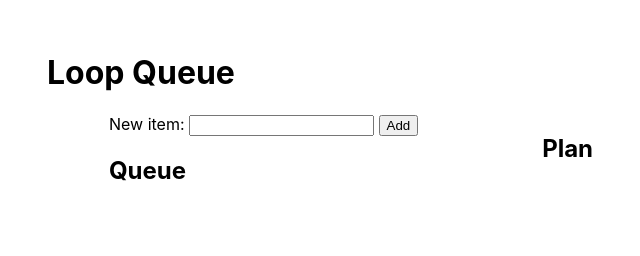
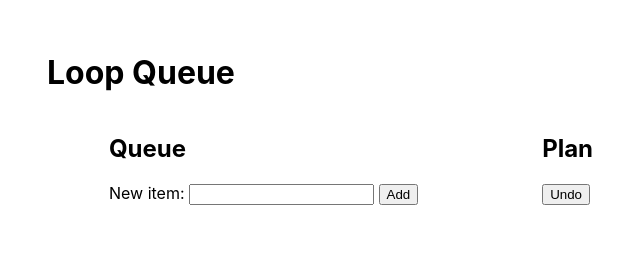
Before and after one commit to Mihiolus/loop-queue, a website built with Vite: page index.html in a window 1280 px wide. Shown: the whole page, without its empty margins (289-929 px from the left). Built offline with nearby package versions, Linux system fonts and the light colour scheme.

Commit message:
Added undo button

```diff
--- a/index.html
+++ b/index.html
@@ -12,13 +12,14 @@
   <div id="content">
     <div id="queue" class="horizontal-pane">
 
+      <h2>Queue</h2>
+
       <div>
         <label for="newitem">New item:</label>
         <input type="text" name="newitem">
         <button id="add_item">Add</button>
       </div>
 
-      <h2>Queue</h2>
       <ol>
 
       </ol>
@@ -26,6 +27,10 @@
 
     <div id="plan" class="horizontal-pane">
       <h2>Plan</h2>
+
+      <div>
+        <button id="undo">Undo</button>
+      </div>
       <ol>
 
       </ol>
```
